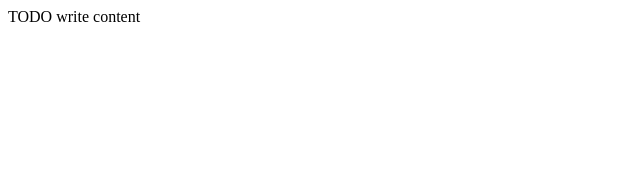
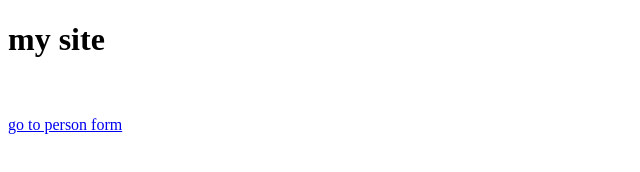
Before and after one commit to nicolesorto0110/PruebaProgra2PM, a plain HTML site: page PruebaPMProgra/web/index.html in a window 1280 px wide. Shown: the whole page, without its empty margins (0-640 px from the left). Drawn offline with Linux system fonts and the light colour scheme.

Commit message:
branch-index-01

```diff
--- a/PruebaPMProgra/web/index.html
+++ b/PruebaPMProgra/web/index.html
@@ -1,11 +1,15 @@
 <!DOCTYPE html>
 <html>
     <head>
-        <title>holi</title>
+        <title>my site</title>
         <meta charset="UTF-8">
         <meta name="viewport" content="width=device-width, initial-scale=1.0">
     </head>
     <body>
-        <div>TODO write content</div>
+        <h1>my site</h1>
+        <br><br>
+
+        <a href="personForm.html">go to person form</a>
+
     </body>
 </html>
```
Also changed, not shown: PruebaPMProgra/web/personForm.html (added, +16 -0 lines).
